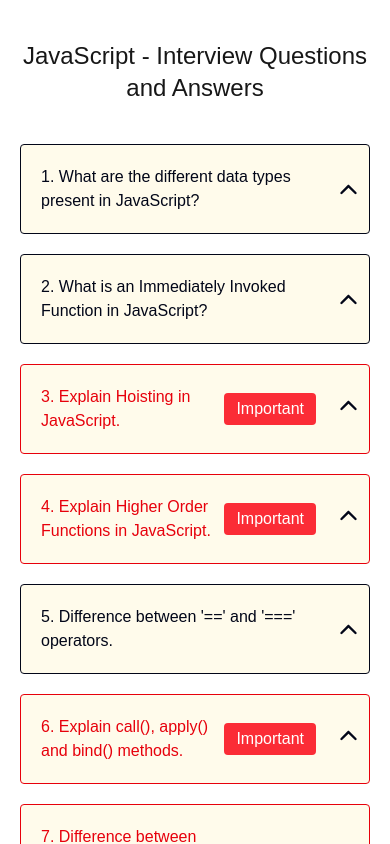
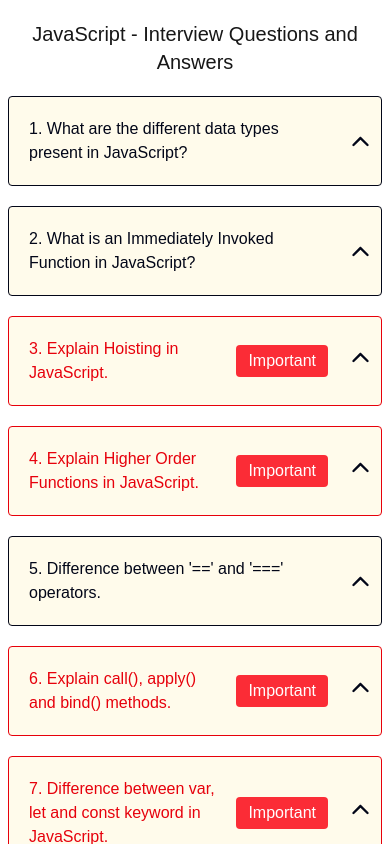
Before and after one commit to mdraza/interview-qna, a Next.js app: page / in a window 390 px wide. Shown: the top 844 px of the page. Built offline with nearby package versions, Linux system fonts and the light colour scheme.

Commit message:
initial commit

```diff
--- a/src/app/page.tsx
+++ b/src/app/page.tsx
@@ -3,8 +3,8 @@ import QnA from "./_components/QnA";
 
 const page = () => {
   return (
-    <div className="mx-5 lg:max-w-7xl lg:mx-auto my-10">
-      <h1 className="text-2xl text-center mb-10">
+    <div className="mx-2 lg:max-w-7xl lg:mx-auto my-5 lg:my-10">
+      <h1 className="text-xl lg:text-2xl text-center mb-5 lg:mb-10">
         JavaScript - Interview Questions and Answers
       </h1>
       <QnA />
```
